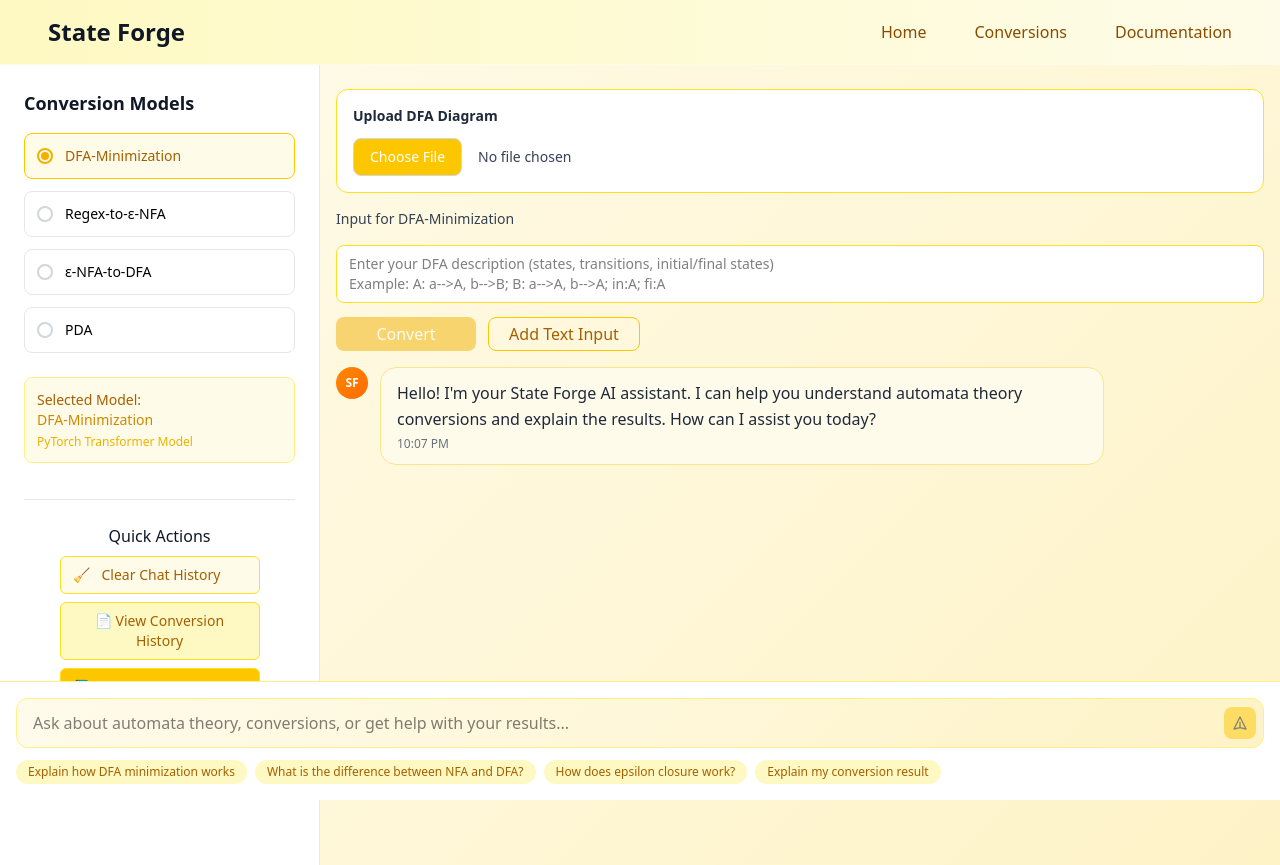
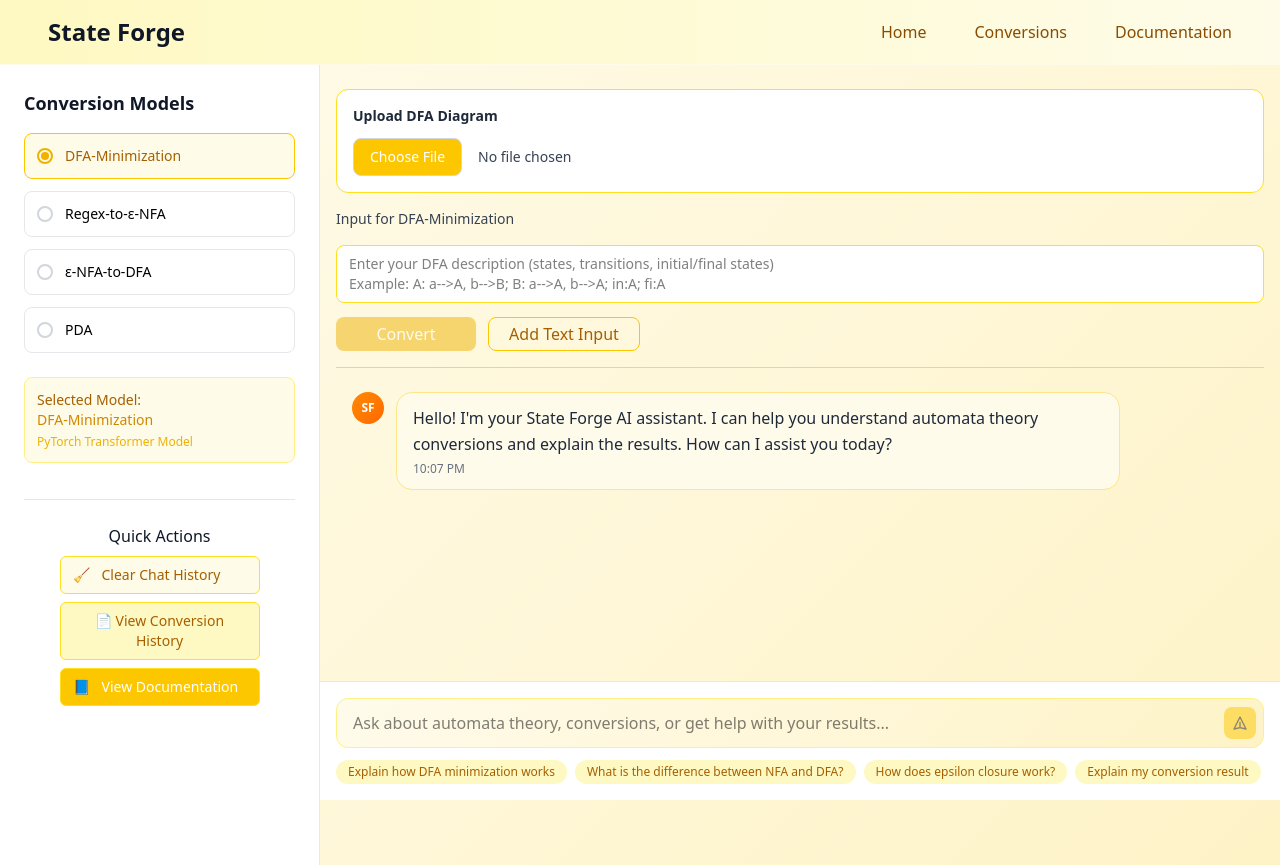
Before and after one commit to DeepThinkers-Rrsearch/front-end, a Next.js app: page /chat in a window 1280 px wide. Built offline with nearby package versions, Linux system fonts and the light colour scheme.

Commit message:
Change the chatting area scrollable, and reduce the chat input area to show the the left side bar fully.

```diff
--- a/app/chat/page.tsx
+++ b/app/chat/page.tsx
@@ -532,12 +532,12 @@ export default function ChatPage() {
           >
             Generate Input
           </button>
+          </div>
+        </div>
       </div>
-    </div>
-  </div>
-)}
-
-
+    )}
+            <div className="flex flex-col">
+            <div className="h-[360px] overflow-y-auto border-t border-yellow-300 px-4 py-6 scroll-smooth">
             {messages.map((message) => (
             <div
               key={message.id}
@@ -741,9 +741,10 @@ export default function ChatPage() {
           </div>
         </div>
       </div>
-
+    </div>
+    </div>
       {/* Chat Input */}
-      <div className="fixed bottom-0 left-0 right-0 bg-white border-t border-yellow-200">
+      <div className="fixed bottom-0 left-80 right-0 bg-white border-t border-yellow-200">
         <div className="max-w-7xl mx-auto px-4 py-4">
           <form onSubmit={handleSubmit} className="flex space-x-4">
             <div className="flex-1 relative">
```
